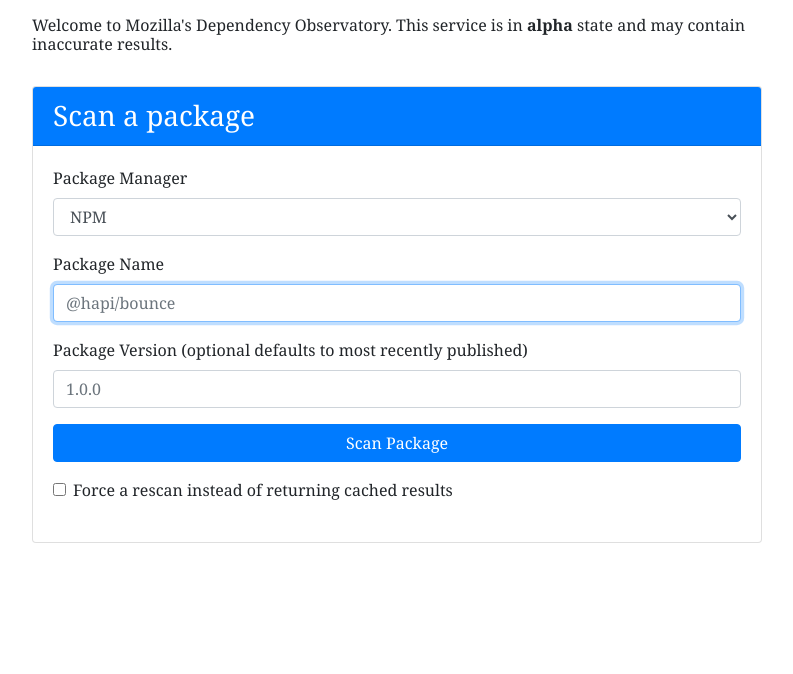
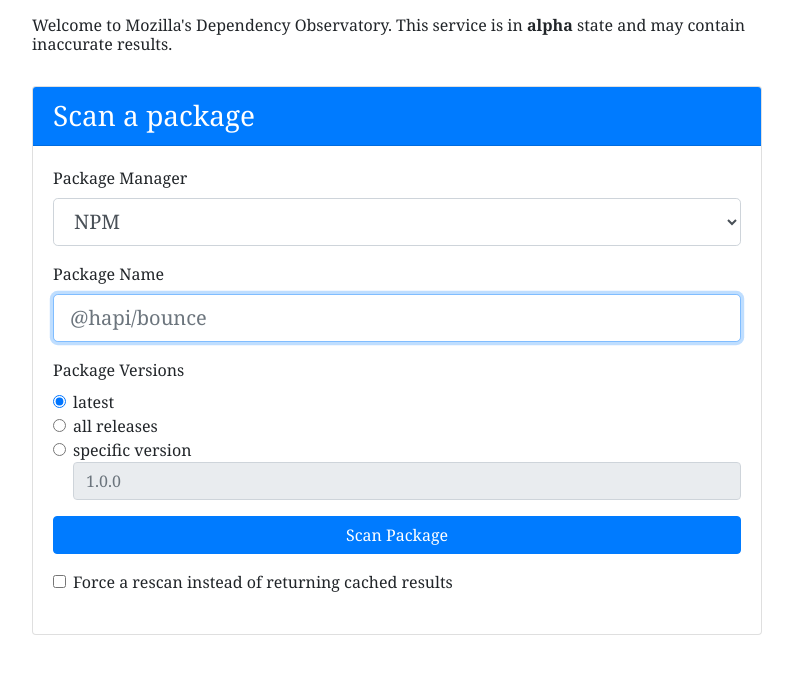
Before and after one commit to mozilla-services/dependency-observatory, a Flask app: page / in a window 1280 px wide. Shown: the part 66-740 px from the top of the page, without its empty margins (243-1036 px from the left). Run offline with Flask 2, Linux system fonts and the light colour scheme; parts of the project's set-up code (start-up, migrations or seed data) failed here and were passed over; some libraries are stand-ins or nearby versions.

Commit message:
web: add package versions radio with js to disable

```diff
--- a/depobs/website/static/do.js
+++ b/depobs/website/static/do.js
@@ -1,12 +1,19 @@
 async function startScan(formData) {
+  console.debug("starting scan with formData:", formData);
   let scanURI = "/api/v1/scans";
   let body = {
     name: "scan_score_npm_package",
     args: [formData["package_name"]],
+    kwargs: {
+      package_versions_type: formData.package_versions_type,
+    },
   };
-  if (formData["package_version"]) {
+  if (
+    formData.package_versions_type === "specific-version" &&
+    formData.package_version
+  ) {
     console.debug("adding version arg for truthy package_version");
-    body.args.push(formData["package_version"]);
+    body.args.push(formData.package_version);
   }
   console.debug("starting scan with req body:", body);
 
@@ -32,9 +39,13 @@ async function startScan(formData) {
   return responseJSON;
 }
 
-async function checkReportExists(formData) {
+async function checkReportExists(formDataObj) {
   // check for a package report
-  let queryParams = new URLSearchParams(formData);
+  let queryParams = new URLSearchParams({
+    package_name: formDataObj.package_name,
+    package_version: formDataObj.package_version,
+    package_manager: formDataObj.package_manager,
+  });
   let reportURI = `/package_report?${queryParams}`;
   let response = await fetch(reportURI, {
     method: "HEAD",
@@ -46,6 +57,10 @@ async function checkReportExists(formData) {
 
 const formEl = document.getElementById("search-form");
 const formFieldsetEls = formEl.querySelectorAll("fieldset");
+const formPackageVersionTypeEl = document.getElementById(
+  "package-versions-type"
+);
+const formPackageVersionEl = document.getElementById("packageVersion");
 
 function updateSearchError(err, errContextMessage) {
   // takes an Error with an optional .response property set and
@@ -84,7 +99,7 @@ function updateSearchForm(disable) {
   if (disable) {
     console.debug("disabling search form");
     formFieldsetEls.forEach((fieldsetEl) =>
-      fieldsetEl.setAttribute("disabled", "disabled")
+      fieldsetEl.setAttribute("disabled", "")
     );
   } else {
     console.debug("enabling search form");
@@ -117,8 +132,7 @@ function onSubmit(event) {
   event.preventDefault();
   updateSearchError(null); // clear error display
 
-  let formData = new FormData(formEl);
-  let formDataObj = Object.fromEntries(formData);
+  let formDataObj = Object.fromEntries(new FormData(formEl));
   console.debug("have formdata", formDataObj);
 
   if (formDataObj.force_rescan === "on") {
@@ -139,7 +153,7 @@ function onSubmit(event) {
       });
   } else {
     updateSearchForm(true); // disable the search form
-    checkReportExists(formData)
+    checkReportExists(formDataObj)
       .catch((err) => {
         updateSearchForm(false); // enable the search form
         console.error(`error checking report exists: ${err}`);
@@ -172,9 +186,21 @@ function onSubmit(event) {
   }
 }
 
+function updatePackageVersionInput(e) {
+  // enable the package version text input when package versions type is specific-version
+  if (e.target.value === "specific-version") {
+    formPackageVersionEl.removeAttribute("disabled");
+  } else {
+    formPackageVersionEl.setAttribute("disabled", "");
+  }
+}
+
 window.addEventListener("DOMContentLoaded", (event) => {
   console.debug("DOM fully loaded and parsed");
 
-  // bind
+  formPackageVersionTypeEl.addEventListener(
+    "change",
+    updatePackageVersionInput
+  );
   formEl.addEventListener("submit", onSubmit);
 });
--- a/depobs/website/templates/search_index.html
+++ b/depobs/website/templates/search_index.html
@@ -19,20 +19,40 @@
 			    <div class="form-group">
 				<label for="packageManager">Package Manager</label>
 
-				<select class="form-control" id="packageManager" name="package_manager">
+				<select class="form-control form-control-lg" id="packageManager" name="package_manager">
                                     <option value="npm">NPM</option>
 				</select>
                             </div>
 
 			    <div class="form-group">
 				<label for="packageName">Package Name</label>
-				<input type="text" class="form-control" id="packageName" name="package_name" placeholder="@hapi/bounce" aria-label="package name" autocorrect="off" autocapitalize="off" spellcheck="false" autofocus>
+				<input type="text" class="form-control form-control-lg" id="packageName" name="package_name" placeholder="@hapi/bounce" aria-label="package name" autocorrect="off" autocapitalize="off" spellcheck="false" autofocus>
                             </div>
 
-			    <div class="form-group">
-				<label for="packageVersion">Package Version (optional defaults to most recently published)</label>
-				<input type="text" class="form-control" id="packageVersion" name="package_version" placeholder="1.0.0" aria-label="package version" autocorrect="off" autocapitalize="off" spellcheck="false" autofocus>
-                            </div>
+			    <div class="form-group" id="package-versions-type">
+				<label for="packageVersionType">Package Versions</label>
+
+				<div class="form-check">
+				    <input class="form-check-input" type="radio" name="package_versions_type" id="package-versions-latest" value="latest" checked>
+				    <label class="form-check-label" for="package-versions-latest">
+					latest
+				    </label>
+				</div>
+				<div class="form-check">
+				    <input class="form-check-input" type="radio" name="package_versions_type" id="package-versions-releases" value="releases">
+				    <label class="form-check-label" for="package-versions-releases">
+					all releases
+				    </label>
+				</div>
+				<div class="form-check">
+				    <input class="form-check-input" type="radio" name="package_versions_type" id="package-versions-specific-version" value="specific-version">
+				    <label class="form-check-label" for="package-versions-specific-version">
+					specific version
+				    </label>
+				    <label class="d-none" for="packageVersion">Package Version</label>
+				    <input type="text" class="form-control" id="packageVersion" name="package_version" placeholder="1.0.0" aria-label="package version" autocorrect="off" autocapitalize="off" spellcheck="false" autofocus disabled>
+				</div>
+			    </div>
 
                             <div class="input-group mt-2 mb-3">
 				<button class="btn btn-primary btn-large btn-block" type="submit">Scan Package</button>
```
